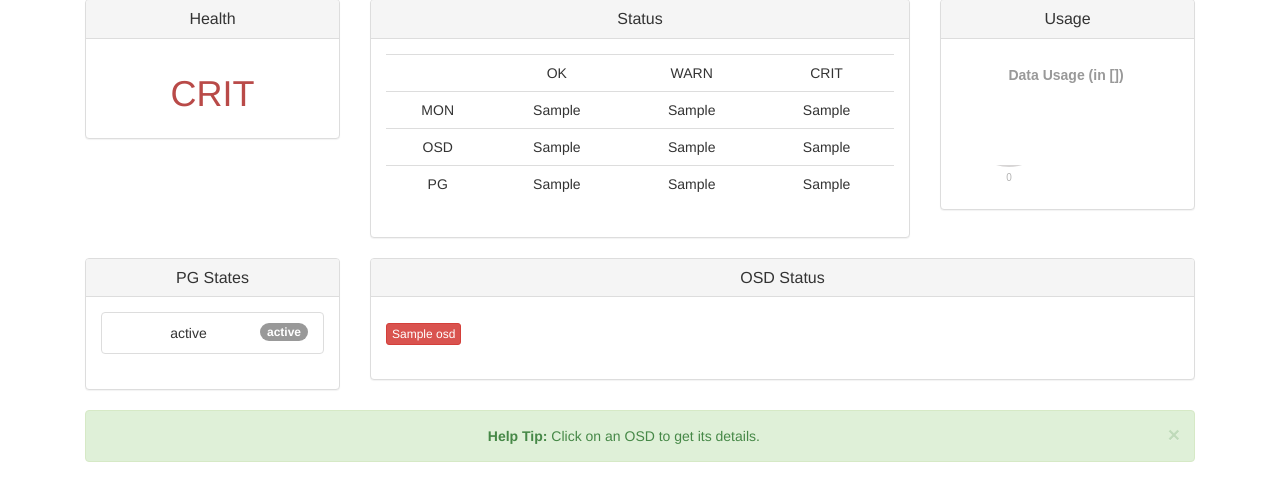
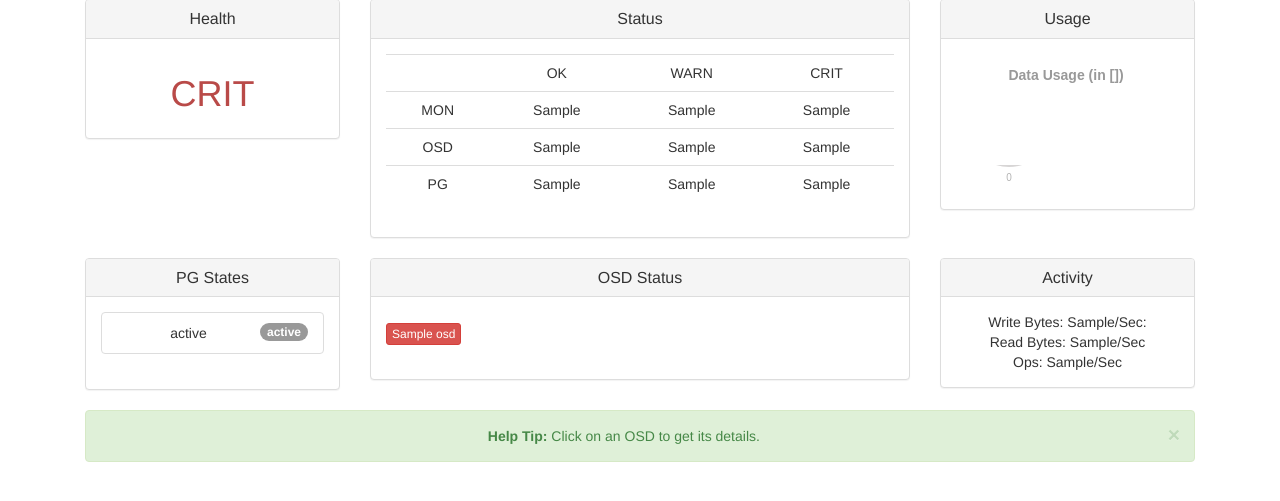
Before and after one commit to mattjcurry/krakendash, a Django app: template kraken/status/templates/home.html in a window 1280 px wide. Shown: the part 91-592 px from the top of the page. Run offline with Django 3.2, Linux system fonts and the light colour scheme; the template is opened without the code that fills it: most values are stand-ins (such as "Sample title", 1, 10 or a date in 2020); some libraries are stand-ins or nearby versions.

Commit message:
Add read, write, and op to the new activity tab

```diff
--- a/kraken/status/templates/home.html
+++ b/kraken/status/templates/home.html
@@ -239,7 +239,7 @@ SOFTWARE, EVEN IF ADVISED OF THE POSSIBILITY OF SUCH DAMAGE.
           </div>
 
 
-          <div class="col-sm-9">
+          <div class="col-sm-6">
 
             <div class="panel panel-default">
 
@@ -264,6 +264,18 @@ SOFTWARE, EVEN IF ADVISED OF THE POSSIBILITY OF SUCH DAMAGE.
 
           </div><!-- /.col-sm-4 -->
 
+          <div class="col-sm-3">
+            <div class="panel panel-default">
+              <div class="panel-heading">
+                <h3 class="panel-title">Activity</h3>
+              </div>
+              <div class="panel-body">
+				  Write Bytes: {{ write_bytes_per_sec }}/Sec: <br />
+				  Read Bytes: {{ read_bytes_per_sec }}/Sec <br />
+				  Ops: {{ op_per_sec }}/Sec
+			  </div>
+			</div>
+		  </div>
        </div>
 
               <div class="alert alert-success alert-dismissable">
```
Also changed, not shown: kraken/status/views.py (+7 -0 lines).
